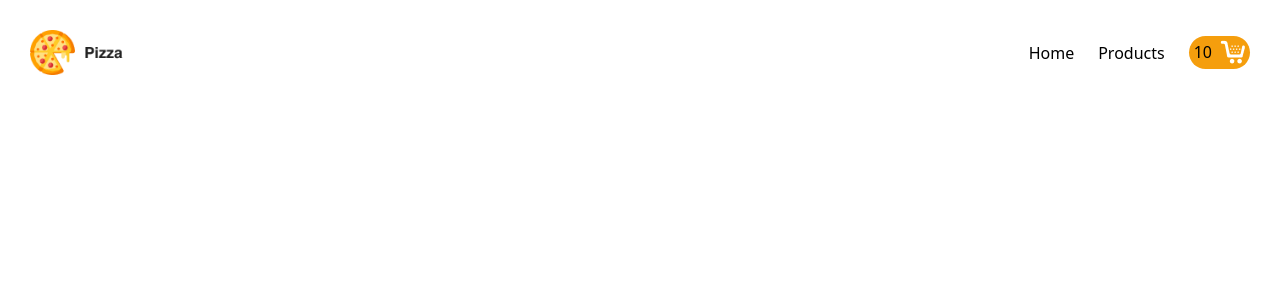
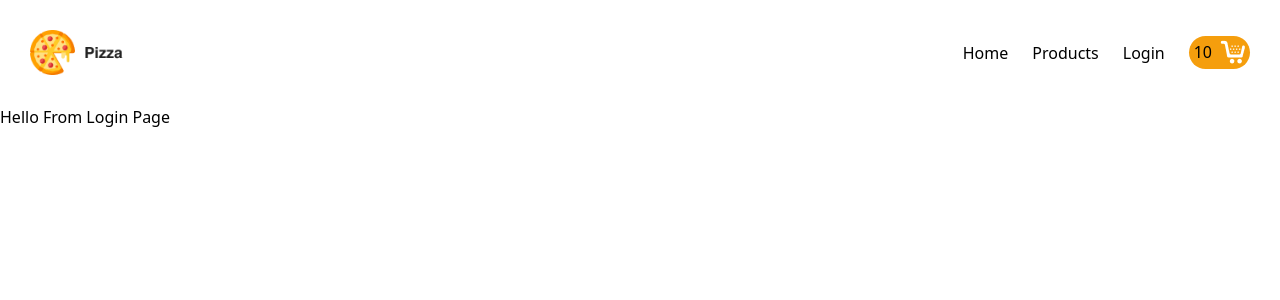
Before and after one commit to ranjan-maji/ReactJs, a React (Create React App) app: page /login in a window 1280 px wide. Before the commit this address had no page. Shown: the top 300 px of the page. Built offline with nearby package versions, Linux system fonts and the light colour scheme.

Commit message:
login page add

```diff
--- a/src/App.js
+++ b/src/App.js
@@ -4,6 +4,7 @@ import Home from './pages/Home';
 import Products from './pages/Products';
 import Cart from './pages/Cart';
 import Navigation from './components/Navigation';
+import Login from './pages/login';
 
 
 
@@ -25,6 +26,7 @@ const App =() => {
                     {/* <Route path='/about' component={About}></Route> */}
                     <Route path='/products' element={<Products/>} />
                     <Route path='/cart' element={<Cart/>} />
+                    <Route path='/login' element= {<Login/>} />
 
                 </Routes>
 
--- a/src/components/Navigation.js
+++ b/src/components/Navigation.js
@@ -20,6 +20,7 @@ const Navigation = () => {
             <ul className="flex items-center">
                 <li><Link to="/">Home</Link></li>
                 <li className="ml-6"><Link to="/products">Products</Link></li>
+                <li className="ml-6"><Link to="/login">Login</Link></li>
                 <li className="ml-6">
                     <Link to="/cart">
                         <div style={cartStyle}>
@@ -27,6 +28,7 @@ const Navigation = () => {
                             <img className="ml-2" src="/images/cart.png" alt="cart-icon" />
                         </div>
                     </Link>
+
                 </li>
             </ul>
         </nav>
--- /dev/null
+++ b/src/pages/login.js
@@ -0,0 +1,8 @@
+
+
+const Login = () => {
+    return (
+  <h1>Hello From Login Page</h1>  )
+  }
+
+  export default Login
```
